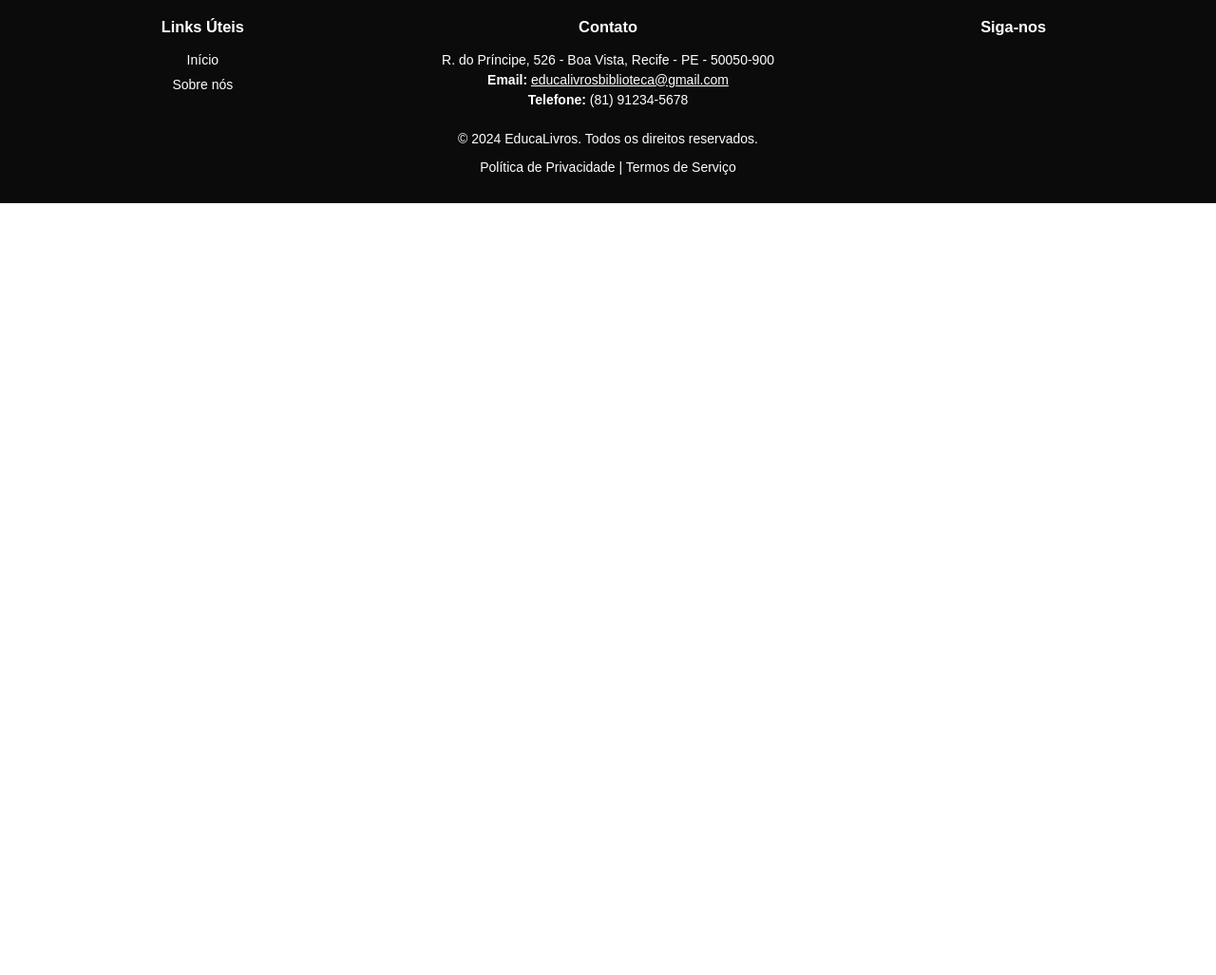
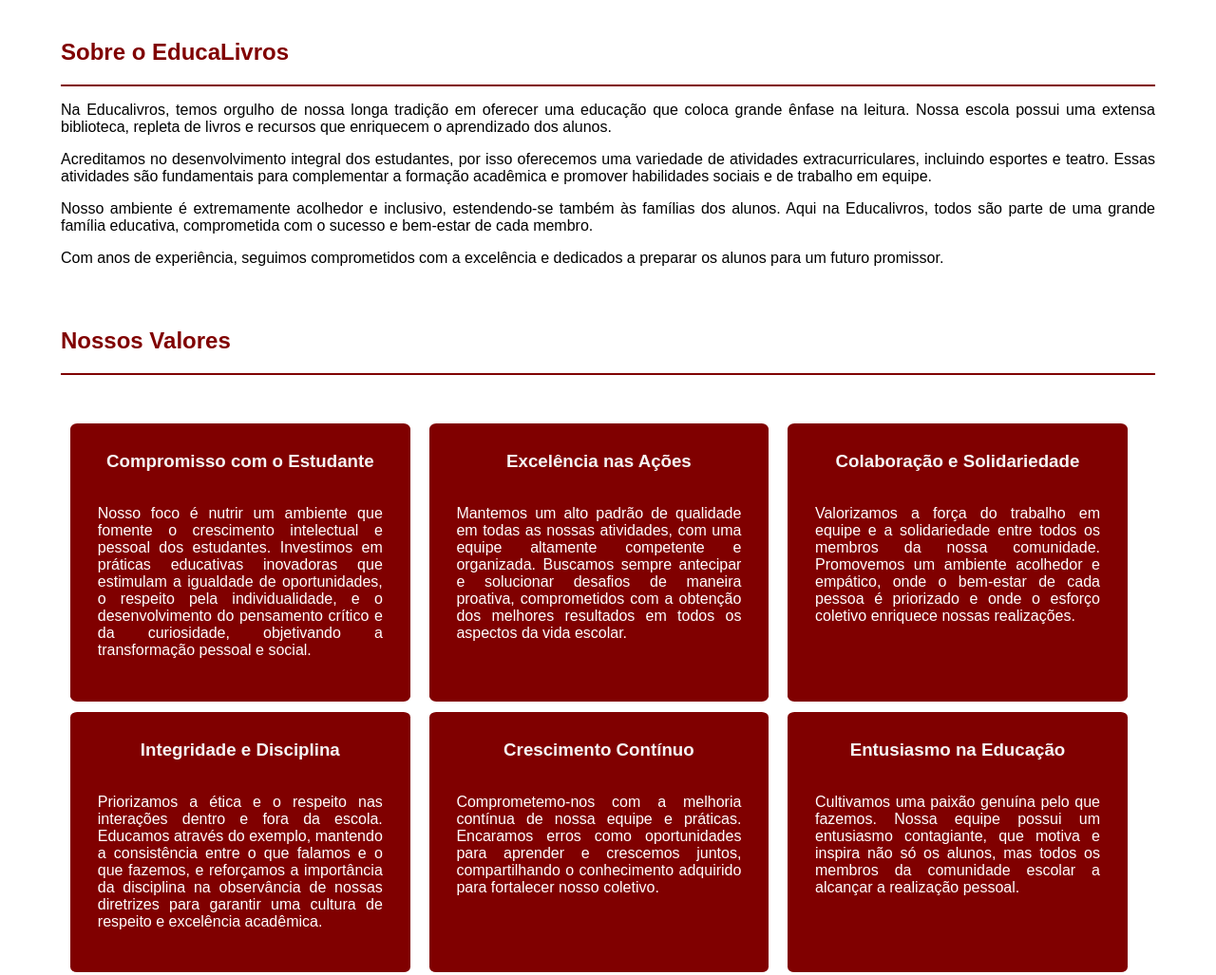
Before and after one commit to HeloisaJ/PWM_Projeto_EducaLivros, a plain HTML site: page src/html/o_educalivros.html in a window 1280 px wide. Shown: the part 160-1187 px from the top of the page at 95% size. Before the commit the page ends 800 px from the top, so only its background shows below. Drawn offline with Linux system fonts and the light colour scheme; files whose address does not match are found by name.

Commit message:
Create O EducaLivros Page

```diff
--- a/src/css/o_educalivros.css
+++ b/src/css/o_educalivros.css
@@ -17,7 +17,49 @@ header h1{
     text-align: center;
     color: white;
 }
+#sobre, #valores {
+    margin: 5%;
 
+}
+#sobre h2, #valores h2{
+    color: maroon;
+}
+#sobre hr, #valores hr {
+    border: 1px solid maroon;
+}
+#sobre p {
+    text-align: justify;
+}
+.valores-container {
+    margin-top: 40px;
+    display: flex;
+    flex-wrap: wrap;
+}
+.valores-container p {
+    text-align: justify;
+}
+.valores-container h3 {
+    text-align: center;
+    margin-top: 0;
+}
+.valor {
+    margin-top: 1%;
+    background-color: maroon;
+    padding: 2.5%;
+    border-radius: 2%;
+    max-width: 300px;
+    display: flex;
+    flex-direction: column;
+    align-items: center;
+    margin-inline: 10px;
+
+}
+.valor h3 {
+    color: whitesmoke;
+}
+.valor p {
+    color: rgb(255, 255, 255);
+}
 
 /* FOOTER */
 footer {
--- a/src/html/o_educalivros.html
+++ b/src/html/o_educalivros.html
@@ -45,9 +45,74 @@
                     </ul>
                 </nav>
             </header>
+            <article id="o_educa">
+                <section id="sobre">
+                    <h2><strong>Sobre o EducaLivros</strong></h2>
+                    <hr>
+                    <p>
+                        Na Educalivros, temos orgulho de nossa longa tradição em oferecer uma educação que coloca grande ênfase na leitura.
+                        Nossa escola possui uma extensa biblioteca, repleta de livros e recursos que enriquecem o aprendizado dos alunos.
+                    </p>
+                    <p>
+                        Acreditamos no desenvolvimento integral dos estudantes, por isso oferecemos uma variedade de atividades extracurriculares,
+                        incluindo esportes e teatro. Essas atividades são fundamentais para complementar a formação acadêmica e promover habilidades sociais e de trabalho em equipe.
+                    </p>
+                    <p>
+                        Nosso ambiente é extremamente acolhedor e inclusivo, estendendo-se também às famílias dos alunos.
+                        Aqui na Educalivros, todos são parte de uma grande família educativa, comprometida com o sucesso e bem-estar de cada membro.
+                    </p>
+                    <p>
+                        Com anos de experiência, seguimos comprometidos com a excelência e dedicados a preparar os alunos para um futuro promissor.
+                    </p>
+                </section>
 
-            <article id="o_educa">
-
+                <section id="valores">
+                    <h2><strong>Nossos Valores</strong></h2>
+                    <hr>
+                    <div class="valores-container">
+                        <div class="valor">
+                            <h3><strong>Compromisso com o Estudante</strong></h3>
+                            <p>
+                                Nosso foco é nutrir um ambiente que fomente o crescimento intelectual e pessoal dos estudantes. Investimos em práticas educativas inovadoras que estimulam a igualdade de oportunidades, o respeito pela individualidade,
+                                e o desenvolvimento do pensamento crítico e da curiosidade, objetivando a transformação pessoal e social.
+                            </p>
+                        </div>
+                        <div class="valor">
+                            <h3><strong>Excelência nas Ações</strong></h3>
+                            <p>
+                                Mantemos um alto padrão de qualidade em todas as nossas atividades, com uma equipe altamente competente e organizada. Buscamos sempre antecipar e solucionar desafios de maneira proativa,
+                                comprometidos com a obtenção dos melhores resultados em todos os aspectos da vida escolar.
+                            </p>
+                        </div>
+                        <div class="valor">
+                            <h3><strong>Colaboração e Solidariedade</strong></h3>
+                            <p>
+                                Valorizamos a força do trabalho em equipe e a solidariedade entre todos os membros da nossa comunidade.
+                                Promovemos um ambiente acolhedor e empático, onde o bem-estar de cada pessoa é priorizado e onde o esforço coletivo enriquece nossas realizações.
+                            </p>
+                        </div>
+                        <div class="valor">
+                            <h3><strong>Integridade e Disciplina</strong></h3>
+                            <p>
+                                Priorizamos a ética e o respeito nas interações dentro e fora da escola. Educamos através do exemplo, mantendo a consistência entre o que falamos e o que fazemos,
+                                e reforçamos a importância da disciplina na observância de nossas diretrizes para garantir uma cultura de respeito e excelência acadêmica.
+                            </p>
+                        </div>
+                        <div class="valor">
+                            <h3><strong>Crescimento Contínuo</strong></h3>
+                            <p>
+                                Comprometemo-nos com a melhoria contínua de nossa equipe e práticas. Encaramos erros como oportunidades para aprender e crescemos juntos,
+                                compartilhando o conhecimento adquirido para fortalecer nosso coletivo.
+                            </p>
+                        </div>
+                        <div class="valor">
+                            <h3><strong>Entusiasmo na Educação</strong></h3>
+                            <p>
+                                Cultivamos uma paixão genuína pelo que fazemos. Nossa equipe possui um entusiasmo contagiante, que motiva e inspira não só os alunos,
+                                mas todos os membros da comunidade escolar a alcançar a realização pessoal.</p>
+                        </div>
+                    </div>
+                </section>
             </article>
             <footer>
                 <div class="container">
```
